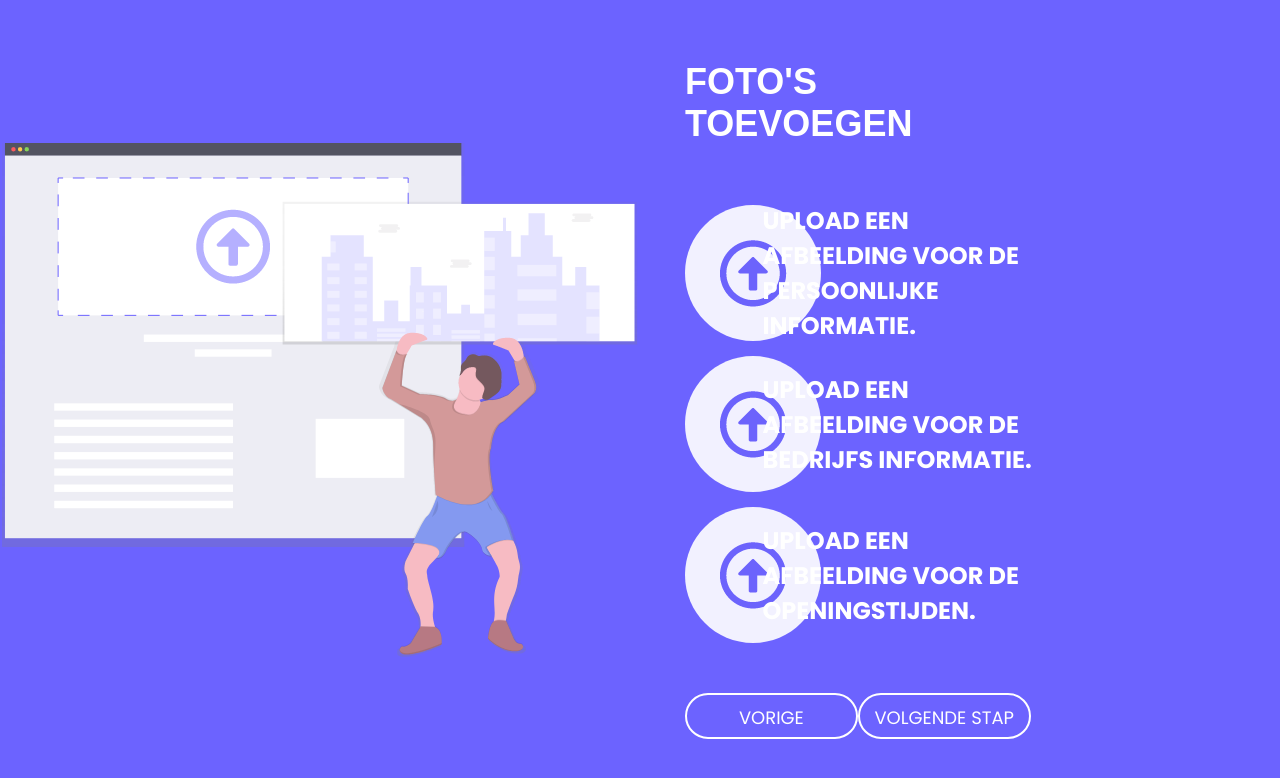
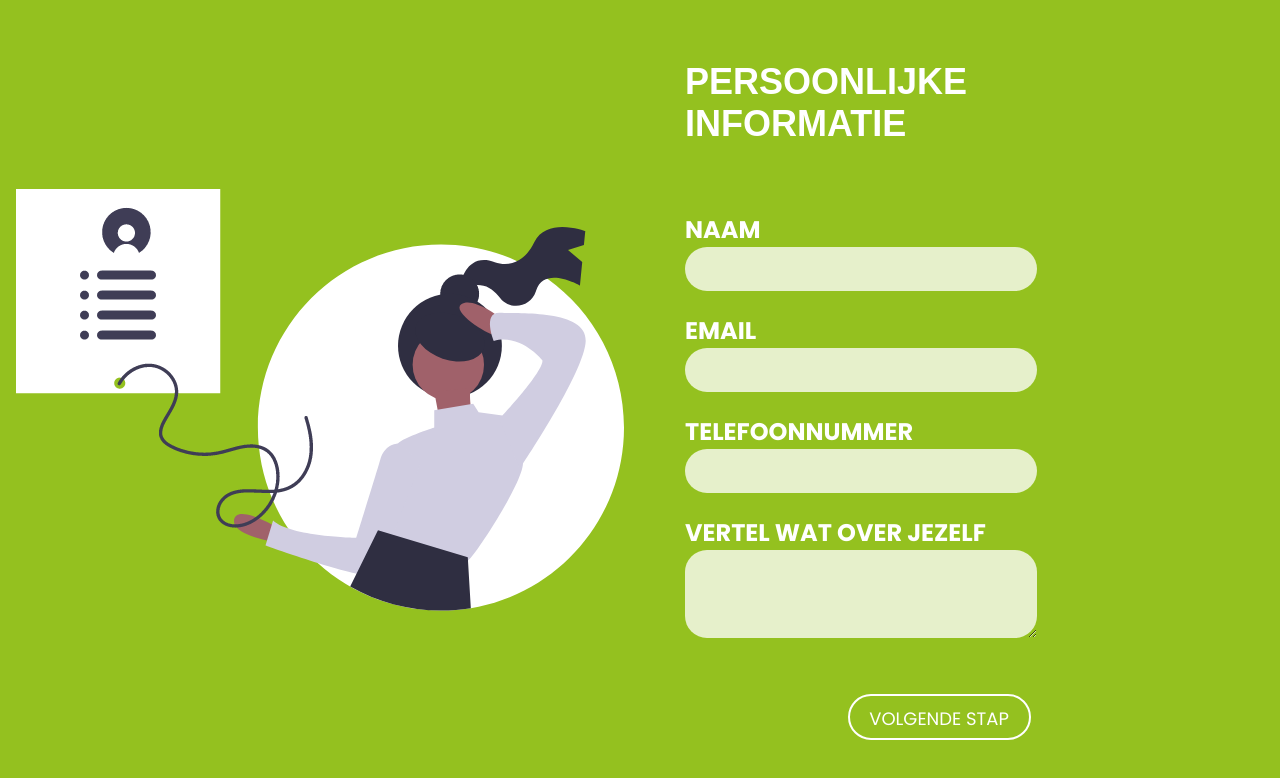
Before and after one commit to MariusHendriks/sigaar-pagebuilder-prototype-1, a React (Create React App) app: page /add in a window 1280 px wide. Shown: the top 778 px of the page. Built offline with nearby package versions, Linux system fonts and the light colour scheme.

Commit message:
:bug: bugfixed || :art: improved code

```diff
--- a/src/components/App/App.tsx
+++ b/src/components/App/App.tsx
@@ -1,5 +1,5 @@
 import React from "react";
-import { Switch, Route, Redirect, Link } from "react-router-dom";
+import { Switch, Route, Redirect } from "react-router-dom";
 import Add from "../add/index";
 import "../assets/style.css";
 import Home from "../home";
--- a/src/components/add/add.scss
+++ b/src/components/add/add.scss
@@ -64,6 +64,10 @@
     padding-top: 22px;
     font-size: 24px;
     width: 100%;
+  }
+  .closed {
+    padding-top: 0px;
+    margin-bottom: -56px;
   }
   input {
     border-radius: 22px;
--- a/src/components/add/addForm.tsx
+++ b/src/components/add/addForm.tsx
@@ -1,30 +1,26 @@
 import React, { useState, useEffect } from "react";
-import { colors, vars, spacings } from "../../vars/vars";
 import { Tabs, TabPanel, TabList, Tab } from "react-tabs";
 import "react-tabs/style/react-tabs.css";
 import Day from "./day";
-import AddPageDone from "./addPageDone";
 import "./add.scss";
 
 const AddForm: React.FC = () => {
-  const [tabIndex, setTabIndex] = useState<number>(4);
-  const [companyName, setCompanyname] = useState<string | undefined>(
-    "Noedels Noedels"
-  );
-  const [companyAdres, setCompanyAdres] = useState<string | undefined>(
-    "Keslaerstraat 1a, 5465rl, Maastricht"
-  );
-  const [companyLanguages, setCompanyLanguages] = useState<string | undefined>(
-    "Nederlands, Limburgs"
-  );
-  const [companyPhone, setCompanyPhone] = useState<string | undefined>(
-    "061234271"
-  );
+  const [tabIndex, setTabIndex] = useState<number>(0);
+
+  const [personalName, setPersonalName] = useState<string | undefined>("");
+  const [personalEmail, setPersonalEmail] = useState<string | undefined>("");
+  const [personalPhone, setPersonalPhone] = useState<
+    string | undefined | number
+  >("");
+  const [personalDescription, setPersonalDescription] = useState<
+    string | undefined
+  >("");
+
+  const [companyName, setCompanyname] = useState<string | undefined>("");
+  const [companyAdres, setCompanyAdres] = useState<string | undefined>("");
   const [companyDescription, setCompanyDescription] = useState<
     string | undefined
-  >(
-    "De gedachte “wat van ver komt is lekker” is inmiddels achterhaald. Voor de lekkerste producten hoeft u namelijk niet verder te kijken dan uw eigen omgeving! Met 20 vestigingen is Amazing Oriental de grootste Aziatische supermarktketen in Nederland. Met een assortiment van meer dan 10.000 authentieke A-merken uit Azië heeft Amazing Oriental het ruimste aanbod voor een One- Stop -Shop. Ontdek het gemak van instant noedels in meer dan 200 soorten verschillende smaken en de heerlijk gevarieerde Dim Sum hapjes in de vriesvakken die u als brunch voor in het weekend kunt gebruiken."
-  );
+  >("");
 
   const [days, setDays] = useState<dayObj[]>([]);
 
@@ -77,9 +73,9 @@ const AddForm: React.FC = () => {
                   <h3>Naam</h3>
                   <input
                     type="text"
-                    value={companyName}
+                    value={personalName}
                     onChange={(ev: React.ChangeEvent<HTMLInputElement>): void =>
-                      setCompanyname(ev.target.value)
+                      setPersonalName(ev.target.value)
                     }
                   />
                 </div>
@@ -87,9 +83,9 @@ const AddForm: React.FC = () => {
                   <h3>Email</h3>
                   <input
                     type="text"
-                    value={companyAdres}
+                    value={personalEmail}
                     onChange={(ev: React.ChangeEvent<HTMLInputElement>): void =>
-                      setCompanyAdres(ev.target.value)
+                      setPersonalEmail(ev.target.value)
                     }
                   />
                 </div>
@@ -97,9 +93,9 @@ const AddForm: React.FC = () => {
                   <h3>Telefoonnummer</h3>
                   <input
                     type="text"
-                    value={companyPhone}
+                    value={personalPhone}
                     onChange={(ev: React.ChangeEvent<HTMLInputElement>): void =>
-                      setCompanyLanguages(ev.target.value)
+                      setPersonalPhone(ev.target.value)
                     }
                   />
                 </div>
@@ -107,10 +103,10 @@ const AddForm: React.FC = () => {
                 <div>
                   <h3>Vertel wat over jezelf</h3>
                   <textarea
-                    value={companyDescription}
+                    value={personalDescription}
                     onChange={(
                       ev: React.ChangeEvent<HTMLTextAreaElement>
-                    ): void => setCompanyDescription(ev.target.value)}
+                    ): void => setPersonalDescription(ev.target.value)}
                   />
                 </div>
               </div>
@@ -122,9 +118,9 @@ const AddForm: React.FC = () => {
                   <h3>Naam van het bedrijf/activiteit</h3>
                   <input
                     type="text"
-                    value={companyPhone}
+                    value={companyName}
                     onChange={(ev: React.ChangeEvent<HTMLInputElement>): void =>
-                      setCompanyLanguages(ev.target.value)
+                      setCompanyname(ev.target.value)
                     }
                   />
                 </div>
@@ -154,17 +150,18 @@ const AddForm: React.FC = () => {
             </TabPanel>
             <TabPanel>
               <div className="tab">
-                <h1>Openingstijden</h1>
+                <h1>Contant</h1>
                 <h3>Adres</h3>
                 <input
                   type="text"
-                  value={companyPhone}
+                  value={companyAdres}
                   onChange={(ev: React.ChangeEvent<HTMLInputElement>): void =>
-                    setCompanyLanguages(ev.target.value)
+                    setCompanyAdres(ev.target.value)
                   }
                 />
                 <img
                   className="googleImg"
+                  alt="google mockup"
                   src={require("../assets/img/googleMockup.png")}
                 />
               </div>
@@ -175,6 +172,7 @@ const AddForm: React.FC = () => {
                 <div className="photoBox">
                   <div className="uploadIcon">
                     <img
+                      alt="upload icon"
                       className="uploadImg"
                       src={require("../assets/img/uploadImg.png")}
                     />
@@ -186,6 +184,7 @@ const AddForm: React.FC = () => {
                 <div className="photoBox">
                   <div className="uploadIcon">
                     <img
+                      alt="upload icon"
                       className="uploadImg"
                       src={require("../assets/img/uploadImg.png")}
                     />
@@ -197,6 +196,7 @@ const AddForm: React.FC = () => {
                 <div className="photoBox">
                   <div className="uploadIcon">
                     <img
+                      alt="upload icon"
                       className="uploadImg"
                       src={require("../assets/img/uploadImg.png")}
                     />
--- a/src/components/add/day.tsx
+++ b/src/components/add/day.tsx
@@ -1,4 +1,4 @@
-import React, { useState, useEffect } from "react";
+import React, { useState } from "react";
 
 interface Props {
   dayName: string;
--- a/src/components/company/index.tsx
+++ b/src/components/company/index.tsx
@@ -2,10 +2,8 @@ import React, { useState } from "react";
 import "./company.scss";
 import { faEnvelope, faPhone } from "@fortawesome/free-solid-svg-icons";
 import { FontAwesomeIcon } from "@fortawesome/react-fontawesome";
-interface Props {
-  nothingYet?: string;
-}
-const Company: React.FC<Props> = ({}) => {
+
+const Company: React.FC = () => {
   const [signInName, setSignInName] = useState<string>("");
   const [signInEmail, setSignInEmail] = useState<string>("");
   const [signInMessage, setSignInMessage] = useState<string>("");
@@ -35,12 +33,18 @@ const Company: React.FC<Props> = ({}) => {
           </p>
         </div>
         <div className="company__block__photo">
-          <img src={require("../assets/img/mockup-profile.png")} />
+          <img
+            alt="mockup profile"
+            src={require("../assets/img/mockup-profile.png")}
+          />
         </div>
       </div>
       <div className="company__block block2">
         <div className="company__block__photo">
-          <img src={require("../assets/img/mockup-company.png")} />
+          <img
+            alt="mockup company"
+            src={require("../assets/img/mockup-company.png")}
+          />
         </div>
         <div className="company__block__text">
           <h2>[BEDRIJFSNAAM]</h2>
@@ -108,7 +112,10 @@ const Company: React.FC<Props> = ({}) => {
           </div>
         </div>
         <div className="company__block__photo">
-          <img src={require("../assets/img/mockup-opened.png")} />
+          <img
+            alt="mockup openingstijden"
+            src={require("../assets/img/mockup-opened.png")}
+          />
         </div>
       </div>
       <div className="company__contact">
@@ -131,6 +138,7 @@ const Company: React.FC<Props> = ({}) => {
             [Telefoon]
           </div>
           <img
+            alt="mockup google"
             className="googleImg"
             src={require("../assets/img/googleMockup.png")}
           />
```
Also changed, not shown: src/components/home/index.tsx (+2 -7 lines).
